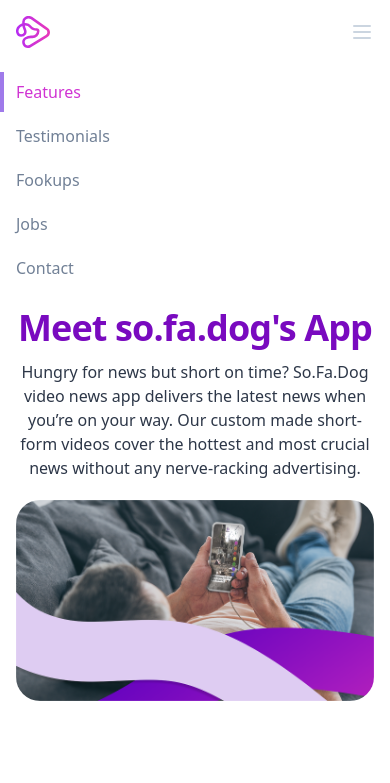
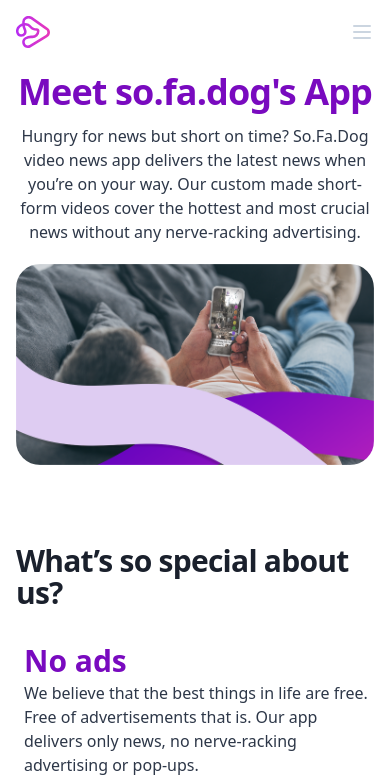
Before and after one commit to tush241191/sofadog-redesign, a Next.js app: page / in a window 390 px wide. Shown: the top 783 px of the page. Built offline with nearby package versions, Linux system fonts and the light colour scheme; what @tailwindcss/ui would draw is missing.

Commit message:
Collapse mobile menu

```diff
--- a/pages/_components/_layouts/Header.tsx
+++ b/pages/_components/_layouts/Header.tsx
@@ -2,7 +2,7 @@ import React, { useEffect, useState } from 'react';
 
 const Header = () => {
 
-    const [showMobileMenu, setShowMobileMenu] = useState(true)
+    const [showMobileMenu, setShowMobileMenu] = useState(false)
     const toggleMobileMenu = () => {
         setShowMobileMenu(v => !v)
     }
```
